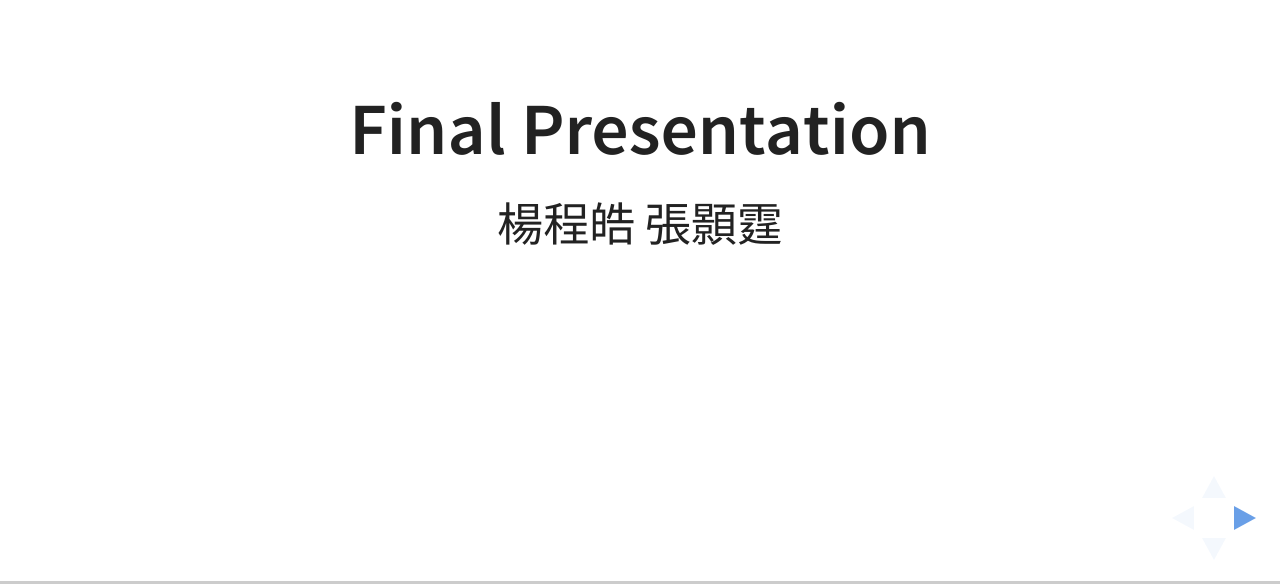
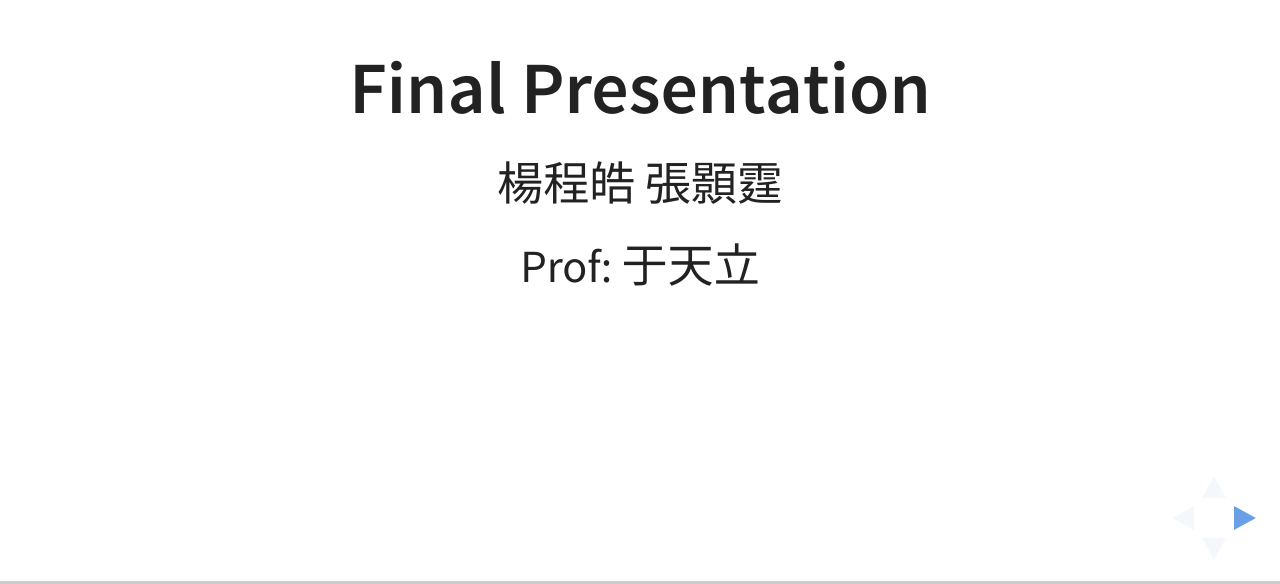
Before and after one commit to NTUwanderer/GA_105_1_final_slides, a website: page index.html in a window 1280 px wide. Shown: the part 216-800 px from the top of the page. Drawn offline with Linux system fonts and the light colour scheme.

Commit message:
Add professor

```diff
--- a/index.html
+++ b/index.html
@@ -45,6 +45,7 @@
                 <section>
                     <h2>Final Presentation</h2>
                     <p>楊程皓 張顥霆</p>
+                    <p>Prof: 于天立</p>
                 </section>
                 <section>
                     <h2>Outline</h2>
```
